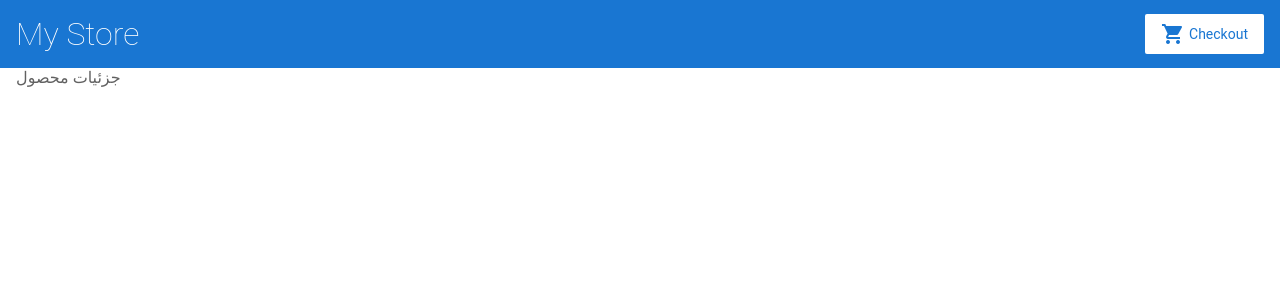
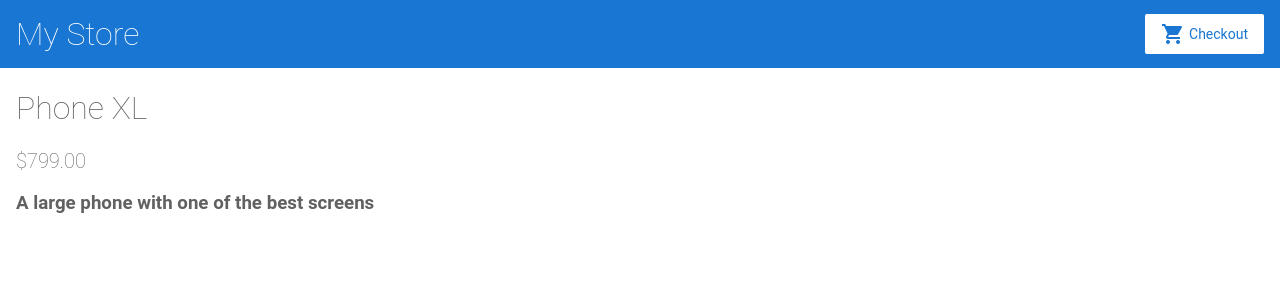
Before and after one commit to samanisami/angular-xfvxm5, an Angular app: page /products/1 in a window 1280 px wide. Shown: the top 300 px of the page. Built offline with nearby package versions, Linux system fonts and the light colour scheme.

Commit message:
1 file modified

```diff
--- a/src/app/product-details/product-details.component.html
+++ b/src/app/product-details/product-details.component.html
@@ -1 +1,4 @@
-<span> جزئیات محصول</span>
+<div *ngIf='product'>
+  <h1>{{product.name}}</h1>
+  <h2>{{product.price | currency}}</h2>
+  <h3 *ngIf='product.description'>{{product.description}}
```
